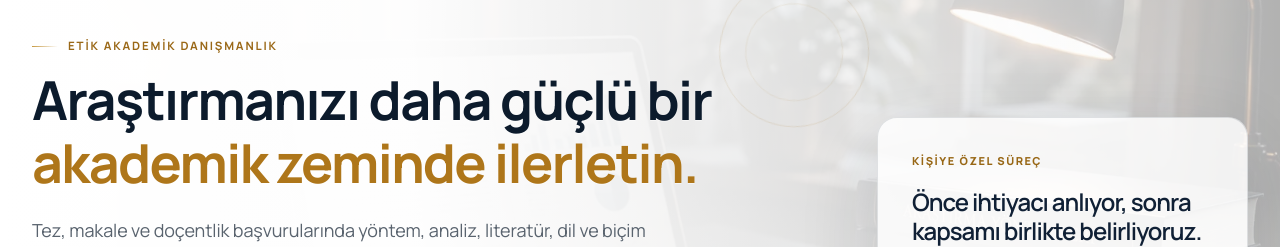
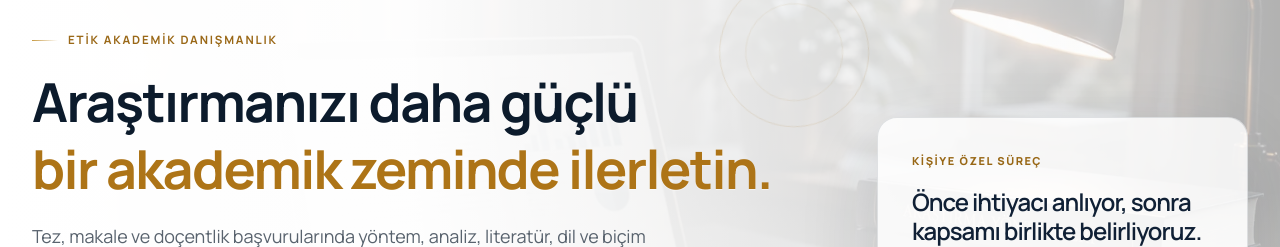
Before and after one commit to buraker1903be-star/AkademikMerkez-site, a Next.js app: page / in a window 1280 px wide. Shown: the part 175-422 px from the top of the page. Built offline with nearby package versions, Linux system fonts and the light colour scheme; no server answers.

Commit message:
Premium görsel sistemi ve kart hizalarını yenile

```diff
--- a/app/globals.css
+++ b/app/globals.css
@@ -1161,3 +1161,108 @@ main,
 @media (max-width: 620px) {
   .showcase-section { padding-top: 76px; }
 }
+
+/* Cohesive premium system — final cascade layer */
+@keyframes premium-canvas-drift {
+  0%, 100% { background-position: 0% 0%, 100% 10%, 50% 100%; }
+  50% { background-position: 6% 4%, 94% 16%, 54% 94%; }
+}
+
+body {
+  background-color: #fbfaf7;
+  background-image:
+    radial-gradient(ellipse 52% 42% at 4% 4%, rgba(255,255,255,.96), transparent 72%),
+    radial-gradient(ellipse 48% 48% at 96% 18%, rgba(223,187,116,.16), transparent 70%),
+    radial-gradient(ellipse 56% 46% at 48% 96%, rgba(238,218,175,.14), transparent 72%);
+  background-attachment: fixed;
+  background-size: 115% 115%, 120% 120%, 125% 125%;
+  animation: premium-canvas-drift 24s ease-in-out infinite;
+}
+
+main,
+.section,
+.section-alt,
+.editorial-section,
+.showcase-section { background: transparent; border: 0; }
+
+.hero-title { max-width: 900px; font-size: clamp(42px, 3.65vw, 58px); }
+.hero-title-main,
+.hero-title-accent { display: block; }
+.hero-title-main { color: #0c1b2c !important; white-space: nowrap; }
+.hero-title-accent { color: #ad7417 !important; white-space: nowrap; margin-top: 12px !important; }
+
+.process-grid { align-items: stretch; }
+.process-grid > .reveal { height: 100%; }
+.process-card { height: 100%; min-height: 292px; display: flex; flex-direction: column; }
+.process-card .card-icon { font-size: 12px; letter-spacing: .02em; }
+.process-card h3 { font-size: 19px; }
+.process-card p { flex: 1; }
+.process-card .card-link { margin-top: auto; }
+
+.page-hero {
+  overflow: hidden;
+  color: var(--ink);
+  padding: 92px 0;
+  background: rgba(255,255,255,.34);
+  border-bottom: 1px solid rgba(16,20,24,.08);
+  box-shadow: none;
+}
+.page-hero::before,
+.page-hero::after {
+  content: "";
+  position: absolute;
+  border-radius: 50%;
+  pointer-events: none;
+}
+.page-hero::before {
+  width: 460px;
+  height: 460px;
+  right: 3%;
+  top: -260px;
+  background: radial-gradient(circle, rgba(220,177,91,.18), transparent 67%);
+}
+.page-hero::after {
+  width: 190px;
+  height: 190px;
+  right: 12%;
+  bottom: -120px;
+  border: 1px solid rgba(181,127,34,.16);
+}
+.page-hero h1 { color: #0c1b2c; font-size: clamp(40px, 4vw, 58px); font-weight: 750; }
+.page-hero p { color: #66717c; max-width: 720px; }
+.page-hero .breadcrumb { color: #996817; }
+
+.prose,
+.service-detail-grid > .prose { position: relative; }
+.form-card,
+.accordion-item,
+.service-detail-grid aside .form-card {
+  background: rgba(255,255,255,.72);
+  border: 1px solid rgba(16,20,24,.09);
+  backdrop-filter: blur(18px);
+}
+.badge { background: rgba(247,240,224,.78); }
+
+@media (max-width: 1180px) {
+  .hero-title-main,
+  .hero-title-accent { white-space: normal; }
+  .hero-title { max-width: 760px; }
+}
+
+@media (max-width: 980px) {
+  .process-grid { grid-template-columns: repeat(2, 1fr); }
+  .page-hero { padding: 74px 0; }
+}
+
+@media (max-width: 620px) {
+  body { animation: none; background-size: auto; }
+  .hero-title { font-size: 36px !important; }
+  .hero-title-accent { margin-top: 8px !important; }
+  .process-grid { grid-template-columns: 1fr; }
+  .process-card { min-height: 250px; }
+  .page-hero { padding: 58px 0; }
+}
+
+@media (prefers-reduced-motion: reduce) {
+  body { animation: none; }
+}
--- a/app/page.tsx
+++ b/app/page.tsx
@@ -20,9 +20,9 @@ export default function HomePage() {
               </div>
             </Reveal>
             <Reveal delay={80}>
-              <h1>
-                Araştırmanızı daha güçlü bir
-                <span>akademik zeminde ilerletin.</span>
+              <h1 className="hero-title">
+                <span className="hero-title-main">Araştırmanızı daha güçlü</span>
+                <span className="hero-title-accent">bir akademik zeminde ilerletin.</span>
               </h1>
             </Reveal>
             <Reveal delay={160}>
@@ -143,7 +143,7 @@ export default function HomePage() {
               <h2>Dört adımda süreciniz netleşsin</h2>
             </div>
           </Reveal>
-          <div className="step-row">
+          <div className="step-row process-grid">
             {[
               { n: "01", t: "Teklif Al", d: "Formu doldurun, ihtiyacınızı kısaca anlatın." },
               { n: "02", t: "Ön Görüşme", d: "Uzman ekibimiz sizinle iletişime geçip alanınıza uygun danışmanı belirler." },
@@ -151,7 +151,13 @@ export default function HomePage() {
               { n: "04", t: "Danışmanlık Süreci", d: "Belirlenen plana göre düzenli danışmanlık desteği alırsınız." },
             ].map((s, i) => (
               <Reveal key={s.n} delay={i * 80}>
-                <div className="step"><div className="step-num">{s.n}</div><h4>{s.t}</h4><p>{s.d}</p></div>
+                <div className="card service-card process-card">
+                  <div className="service-card-top"><span>{s.n}</span><b>↗</b></div>
+                  <div className="card-icon">{s.n}</div>
+                  <h3>{s.t}</h3>
+                  <p>{s.d}</p>
+                  <span className="card-link">Süreci incele →</span>
+                </div>
               </Reveal>
             ))}
           </div>
```
